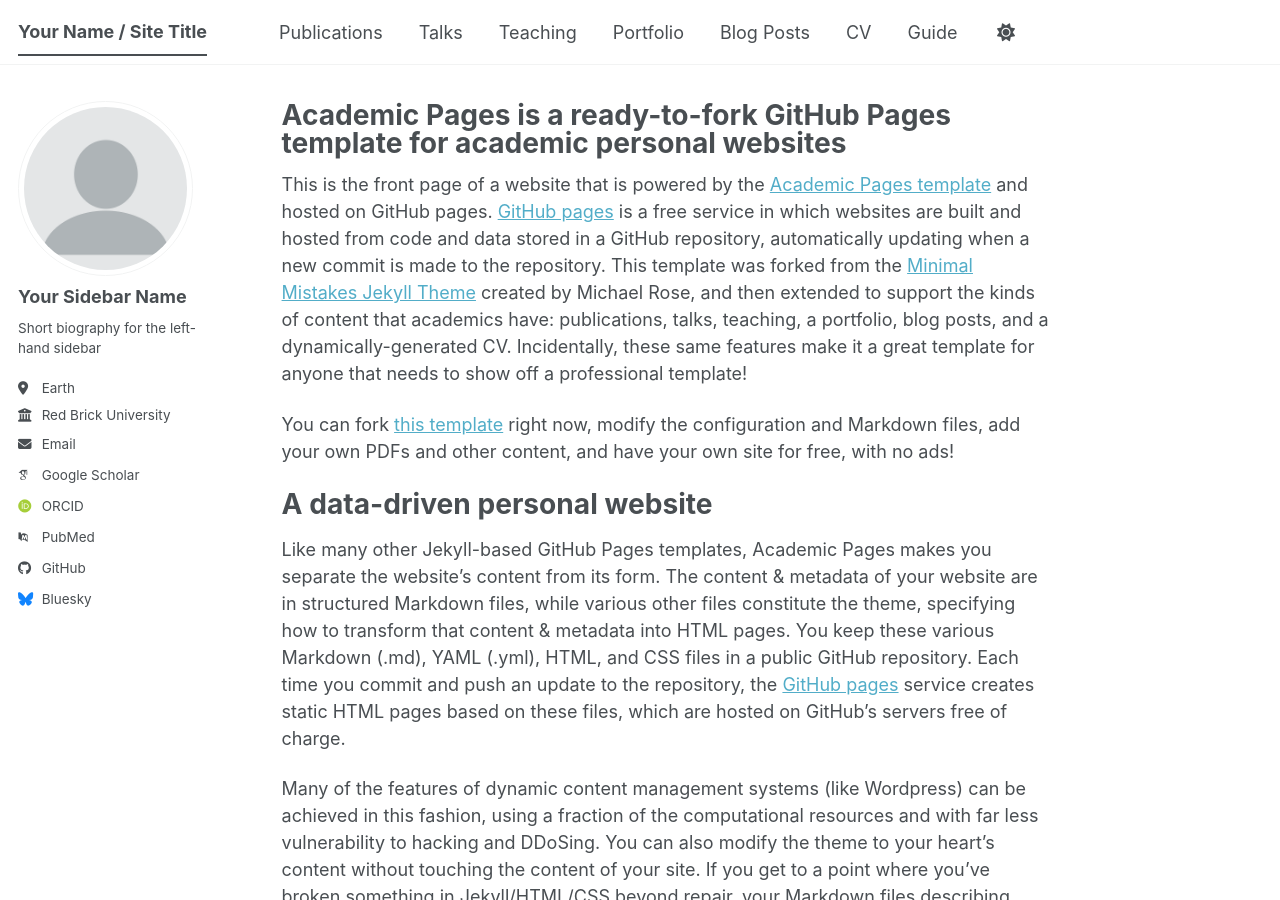
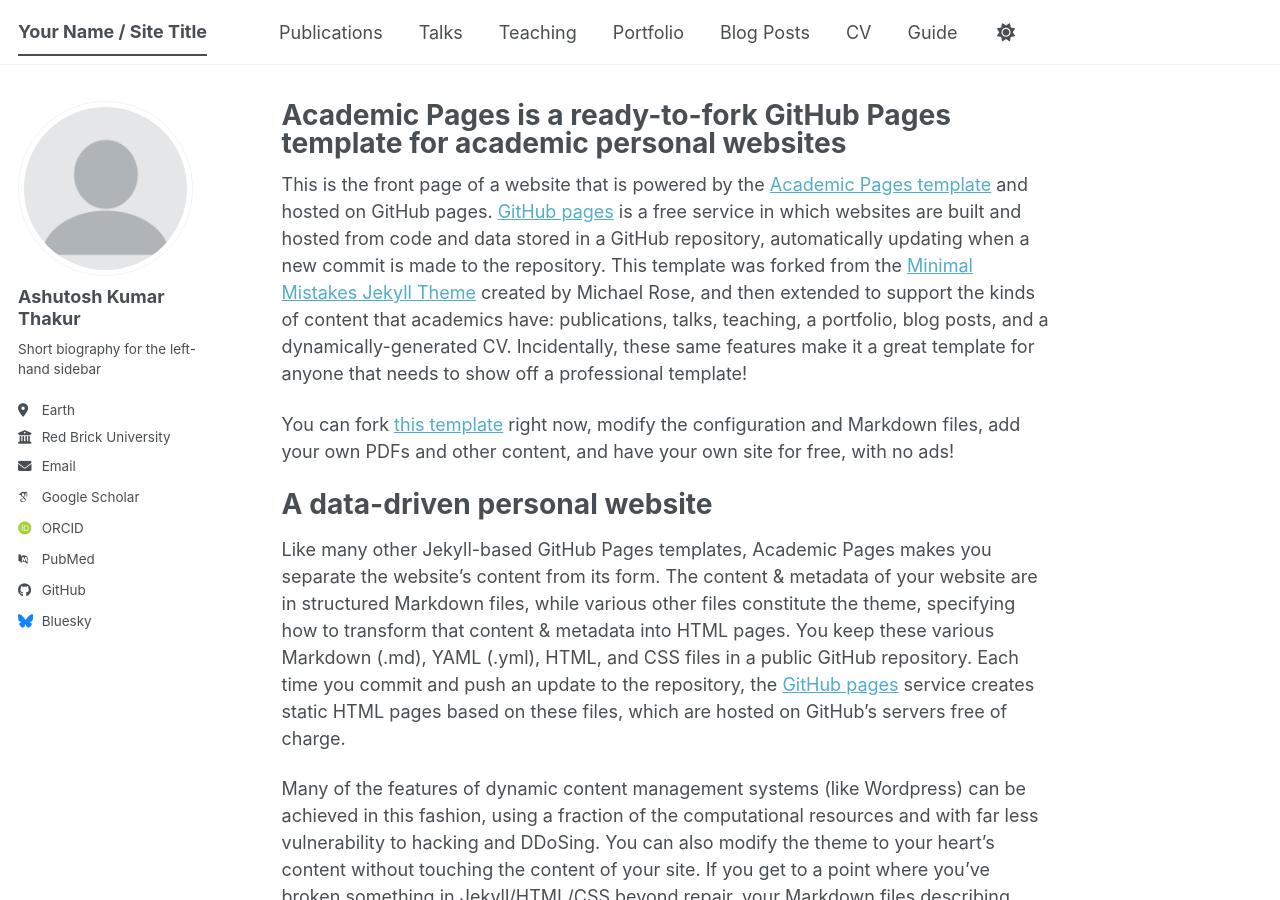
Before and after one commit to Ashu994/Ashu994.github.io, a Jekyll site: the page built from _pages/about.md, in a window 1280 px wide and 900 px high. Built offline with Jekyll 4.4.1, drawn with Linux system fonts in a browser that asks for light colours; some web fonts are replaced; a script bundle is joined from its source files by our own code; library files that are not in the unit come from our copies.

Commit message:
Update _config.yml

```diff
--- a/_config.yml
+++ b/_config.yml
@@ -24,7 +24,7 @@
 author:
   # Biographic information
   avatar           : "profile.png"
-  name             : "Your Sidebar Name"
+  name             : "Ashutosh Kumar Thakur"
   pronouns         : # example: "she/her"
   bio              : "Short biography for the left-hand sidebar"
   location         : "Earth"
```
